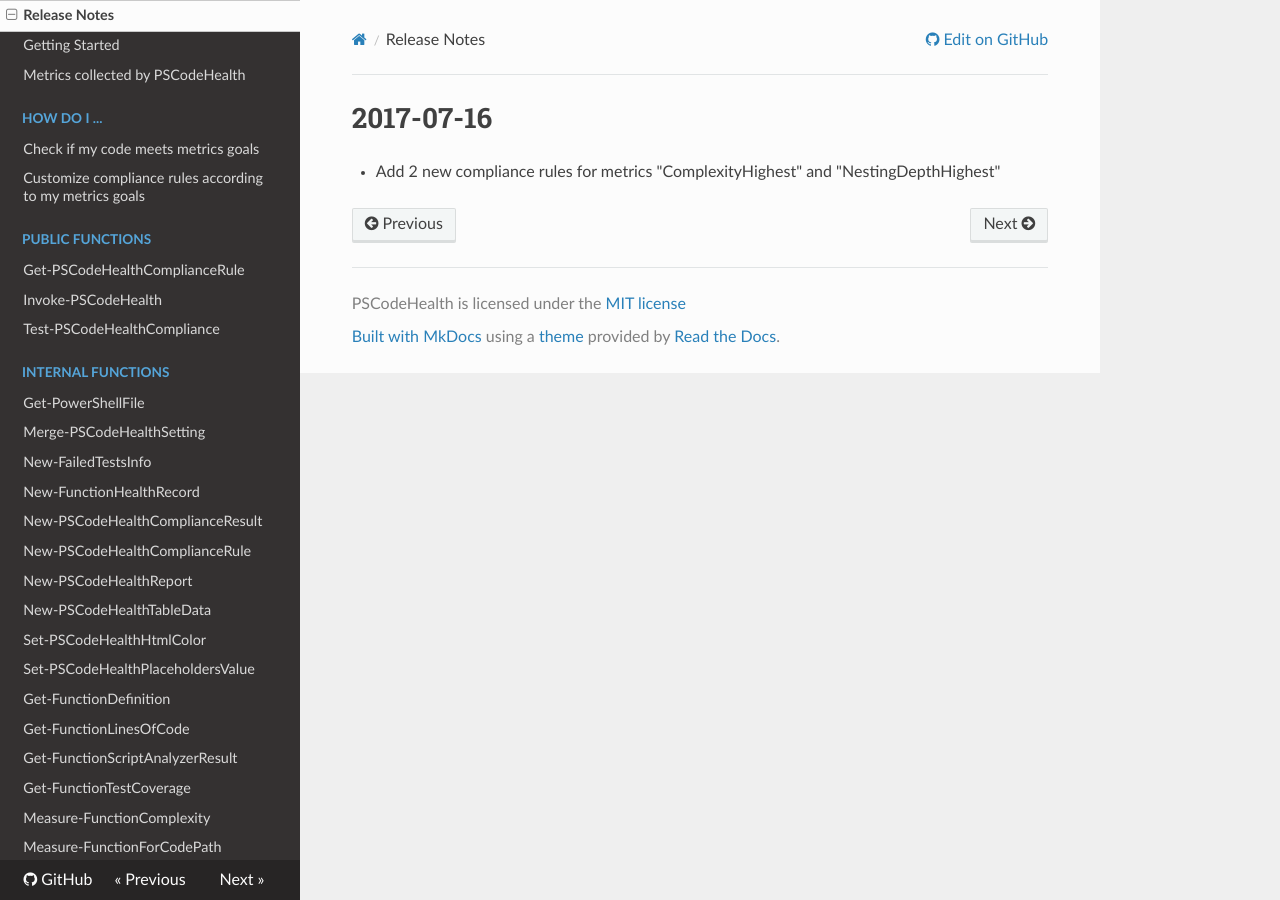
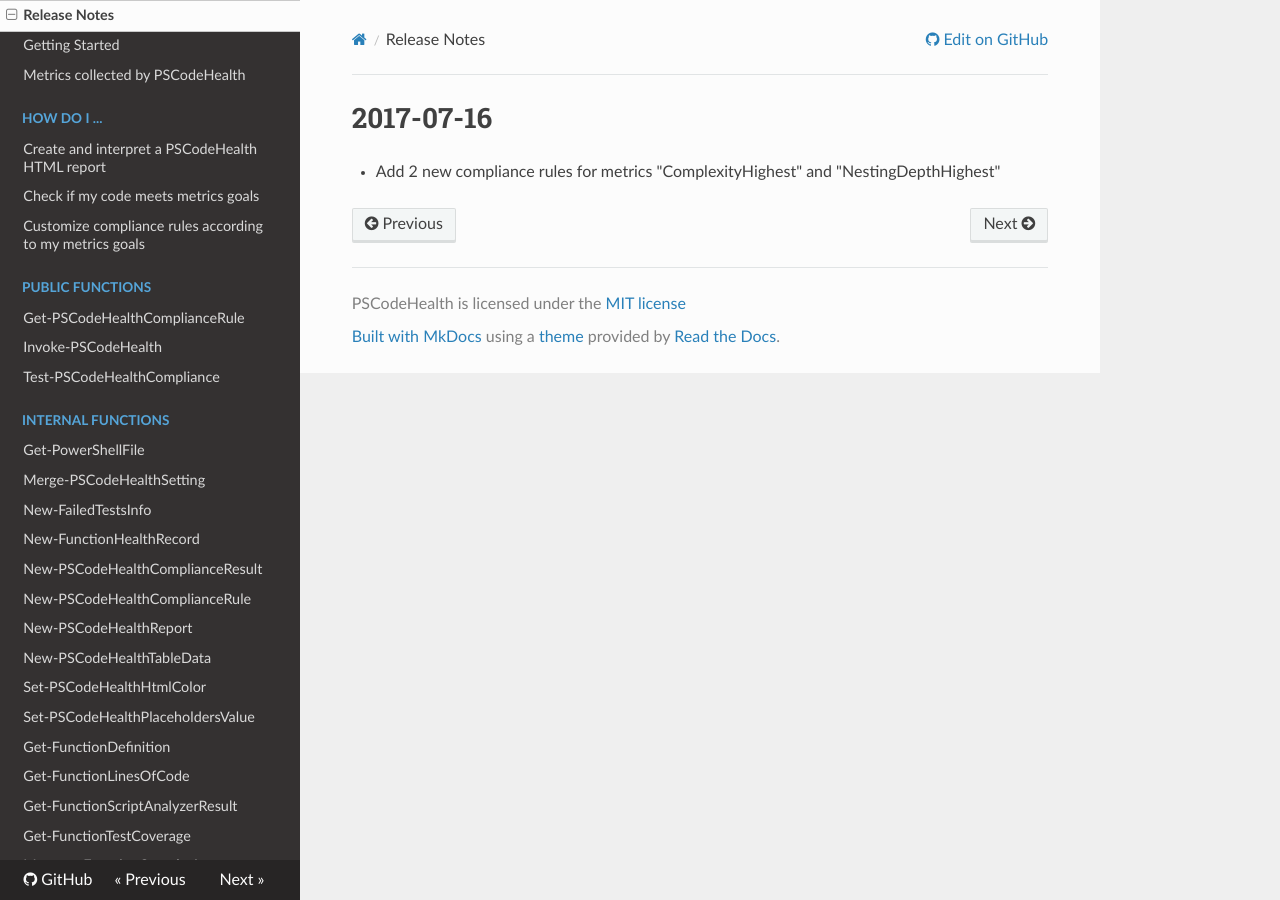
Before and after one commit to MathieuBuisson/PSCodeHealth, an MkDocs documentation site: the page built from docs/Release.md, in a window 1280 px wide. Built offline with MkDocs 1.6.1, drawn with Linux system fonts in a browser that asks for light colours; nearby versions of some CDN libraries; old or Windows-style settings are respelled for this version of MkDocs.

Commit message:
Commit build changes [ci skip]

```diff
--- a/mkdocs.yml
+++ b/mkdocs.yml
@@ -11,6 +11,7 @@ pages:
   - Getting Started: GettingStarted.md
   - Metrics collected by PSCodeHealth: Metrics.md
   - How do I ...:
+    - Create and interpret a PSCodeHealth HTML report: HowDoI/HtmlReport.md
     - Check if my code meets metrics goals: HowDoI/CheckCodeCompliance.md
     - Customize compliance rules according to my metrics goals: HowDoI/CustomizeComplianceRules.md
   - Public Functions:
```
Also changed, not shown: 1 other file.
